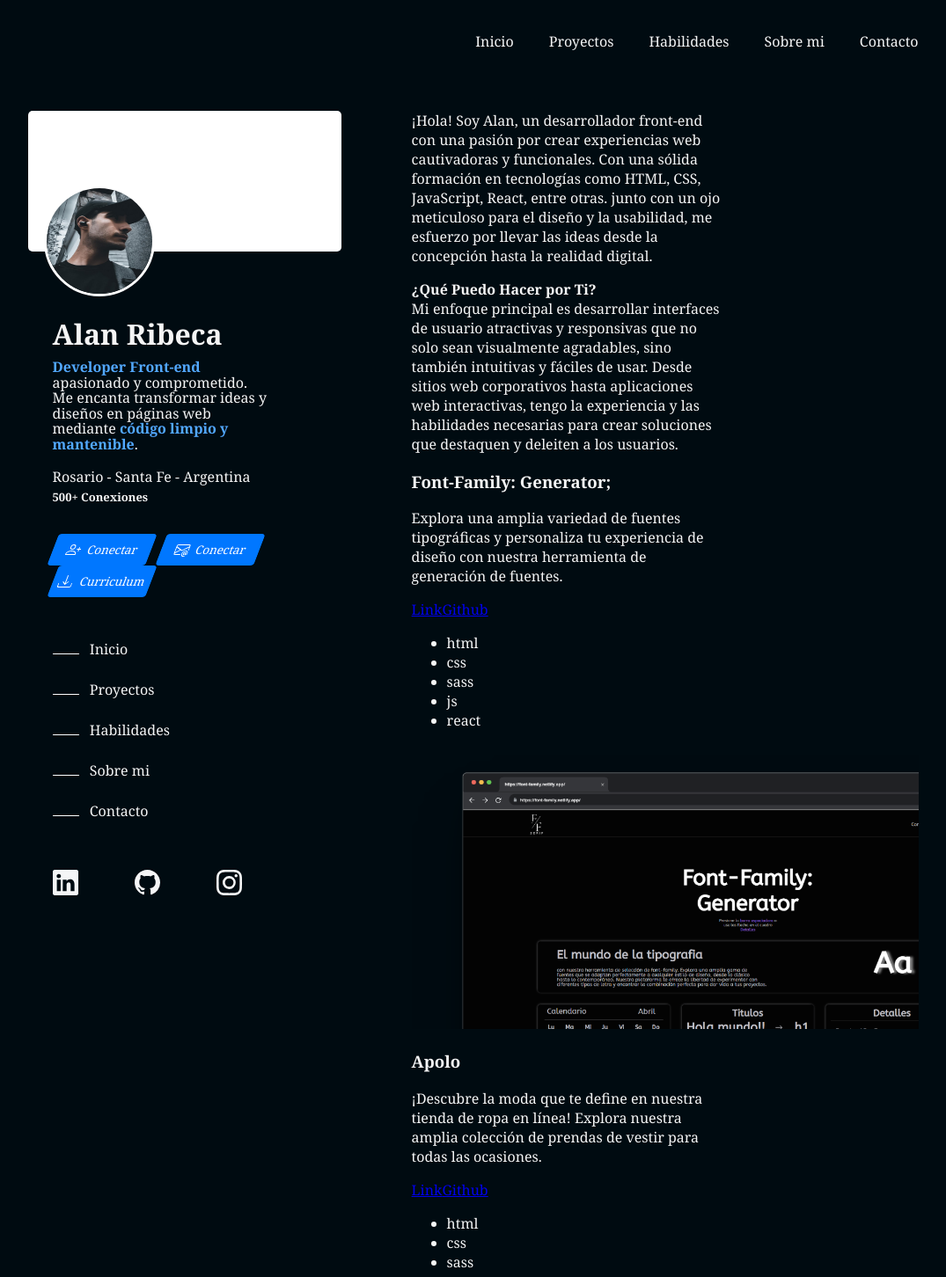
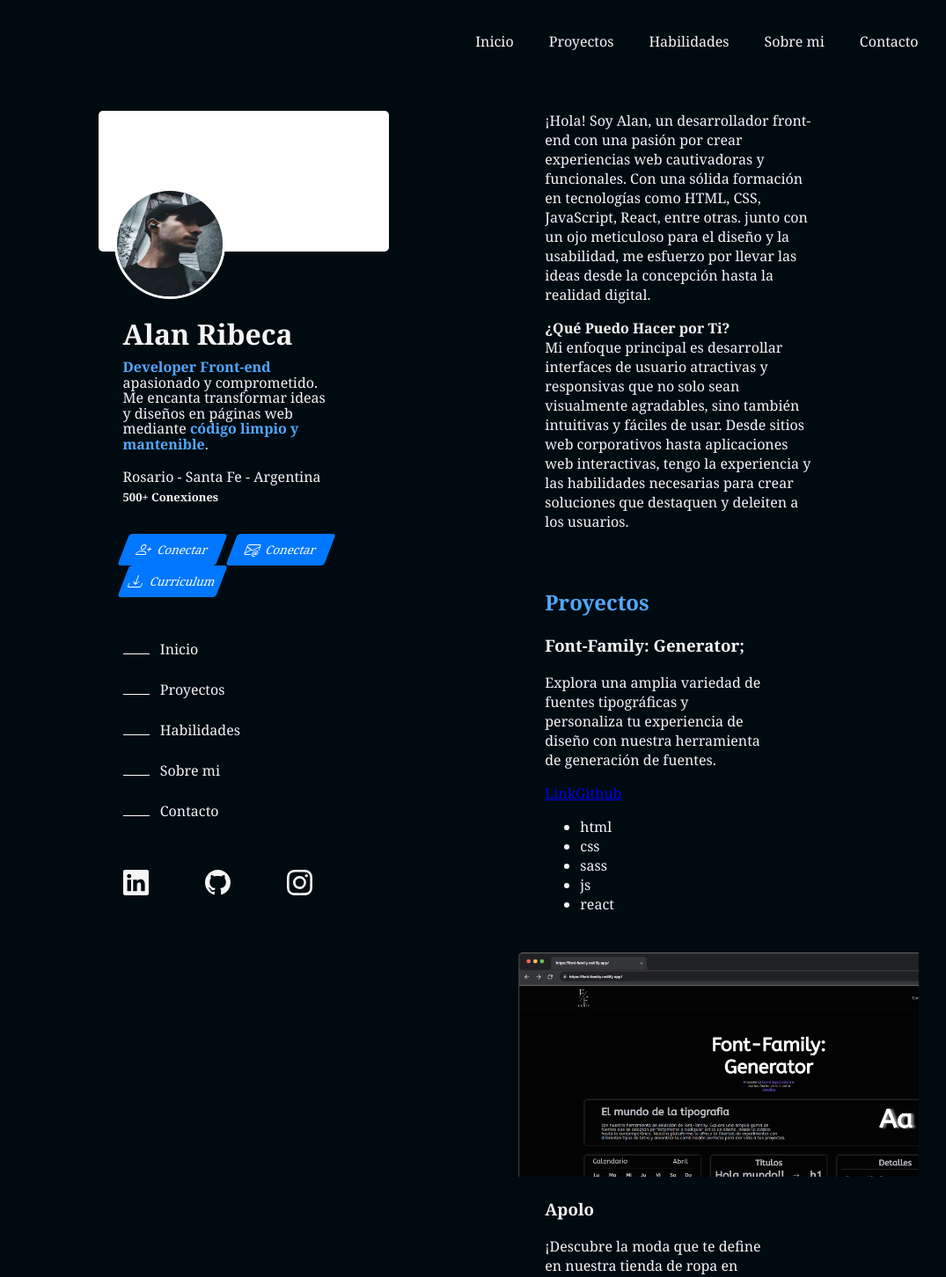
Before and after one commit to stivcode21/Colaboracion-Portafolio, a React (Vite) app: page / in a window 1280 px wide. Shown: the top 1452 px of the page at 88% size, without its empty margins (102-1177 px from the left). Built offline with nearby package versions, Linux system fonts and the light colour scheme.

Commit message:
dandole mas estilos

```diff
--- a/src/components/informacion/TextoInfo.jsx
+++ b/src/components/informacion/TextoInfo.jsx
@@ -1,23 +1,25 @@
 export const TextoInfo = () => {
   return (
     <div className="textoInfo">
-    <p className="pInfo">
+      <p className="pInfo">
         ¡Hola! Soy Alan, un desarrollador front-end con una pasión por crear
         experiencias web cautivadoras y funcionales. Con una sólida formación en
         tecnologías como HTML, CSS, JavaScript, React, entre otras. junto con un
         ojo meticuloso para el diseño y la usabilidad, me esfuerzo por llevar
         las ideas desde la concepción hasta la realidad digital.
-    </p>
-    <p className="pInfo">
+      </p>
+      <p className="pInfo">
         <strong className="strongInfo">¿Qué Puedo Hacer por Ti?</strong>
         <br />
-        Mi enfoque principal es desarrollar interfaces
-        de usuario atractivas y responsivas que no solo sean visualmente
-        agradables, sino también intuitivas y fáciles de usar. Desde sitios web
-        corporativos hasta aplicaciones web interactivas, tengo la experiencia y
-        las habilidades necesarias para crear soluciones que destaquen y
-        deleiten a los usuarios.
-    </p>
+        Mi enfoque principal es desarrollar interfaces de usuario atractivas y
+        responsivas que no solo sean visualmente agradables, sino también
+        intuitivas y fáciles de usar. Desde sitios web corporativos hasta
+        aplicaciones web interactivas, tengo la experiencia y las habilidades
+        necesarias para crear soluciones que destaquen y deleiten a los
+        usuarios.
+      </p>
+
+      <h2 className="titleProyectos">Proyectos</h2>
     </div>
   );
 };
--- a/src/components/informacion/info.scss
+++ b/src/components/informacion/info.scss
@@ -1,7 +1,9 @@
 .info {
-  width: 60%;
+  width: 54%;
+
   .textoInfo {
     padding-left: 1rem;
+    margin-left: 5rem;
     max-width: 60%;
 
     .pInfo {
@@ -9,8 +11,22 @@
     }
   }
 
+  .titleProyectos {
+    margin-top: 4rem;
+    color: #52a8ff;
+  }
+
   .proyecs {
     padding-left: 1rem;
+    margin-top: 10rem;
+
+    &:not(first-of-type) {
+      margin-top: 1rem;
+    }
+
+    .proyectInfo {
+      margin-left: 5rem;
+    }
 
     .pProyects {
       max-width: 60%;
--- a/src/components/presentacion/presentacion.scss
+++ b/src/components/presentacion/presentacion.scss
@@ -1,11 +1,11 @@
 .presentacion {
   width: 36%;
-  margin-right: 4rem;
+  margin: 0 4rem 0 5rem;
   position: relative;
 
   .cuadrado {
     background-color: white;
-    width: 100%;
+    width: 95%;
     height: 160px;
     border-radius: 5px;
   }
--- a/src/components/proyectos/Proyectos.jsx
+++ b/src/components/proyectos/Proyectos.jsx
@@ -42,20 +42,38 @@ export const Proyectos = () => {
     <>
       {proyectos.map(({ title, description, link, github, image, tags }) => (
         <article key={title} className="proyecs">
+          <div className="proyectInfo">
             <h3 className="titleProyect">{title}</h3>
             <p className="pProyects">{description}</p>
-          <a href={link} target="_blank" rel="noopener noreferrer" className="aProyects">
+            <a
+              href={link}
+              target="_blank"
+              rel="noopener noreferrer"
+              className="aProyects"
+            >
               Link
             </a>
-          <a href={github} target="_blank" rel="noopener noreferrer" className="aProyects">
+            <a
+              href={github}
+              target="_blank"
+              rel="noopener noreferrer"
+              className="aProyects"
+            >
               Github
             </a>
             <ul className="ulProyect">
               {tags.map((tag) => (
-              <li key={tag} className="liProyect">{tag}</li>
+                <li key={tag} className="liProyect">
+                  {tag}
+                </li>
               ))}
             </ul>
-          <img src={image} alt={`Captura de pantalla del proyecto ${image}`} className="imgProyect"/>
+          </div>
+          <img
+            src={image}
+            alt={`Captura de pantalla del proyecto ${image}`}
+            className="imgProyect"
+          />
         </article>
       ))}
     </>
```
Lines whose indentation alone changed are shown as unchanged.
